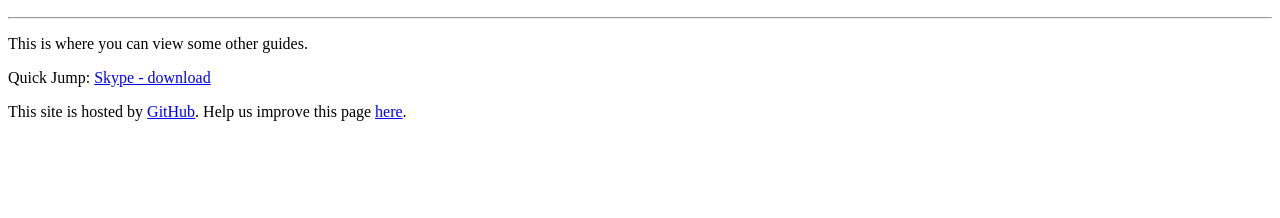
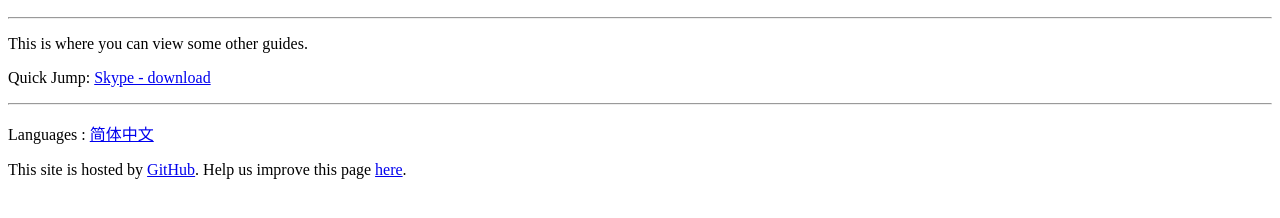
Before and after one commit to devoter-fyc/miscellaneous, a plain HTML site: page index.html in a window 1280 px wide. Shown: the part 38-256 px from the top of the page. Drawn offline with Linux system fonts and the light colour scheme.

Commit message:
Update index.html

```diff
--- a/index.html
+++ b/index.html
@@ -11,6 +11,8 @@
         <hr />
         <p>This is where you can view some other guides.</p>
         <p>Quick Jump: <a href="https://devoter-fyc.github.io/miscellaneous/install_skype/how_to">Skype - download</a></p>
+        <hr />
+        <p>Languages : <a href="https://devoter-fyc.github.io/miscellaneous/zh_CN.index">简体中文</a></p>
         <p>This site is hosted by <a href="https://github.com">GitHub</a>. Help us improve this page <a href="https://githuv.com/devoter-fyc/miscellaneous">here</a>.</p>
     </body>
 </html>
```
